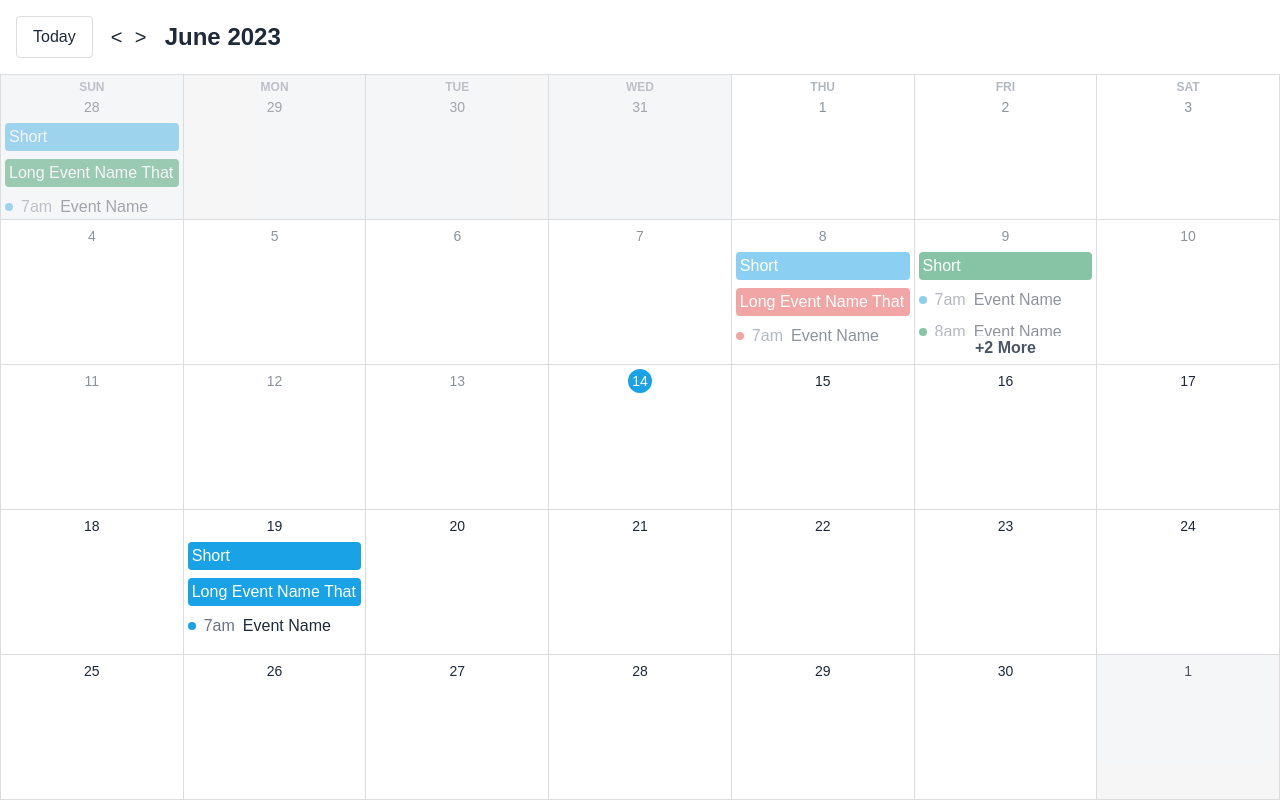
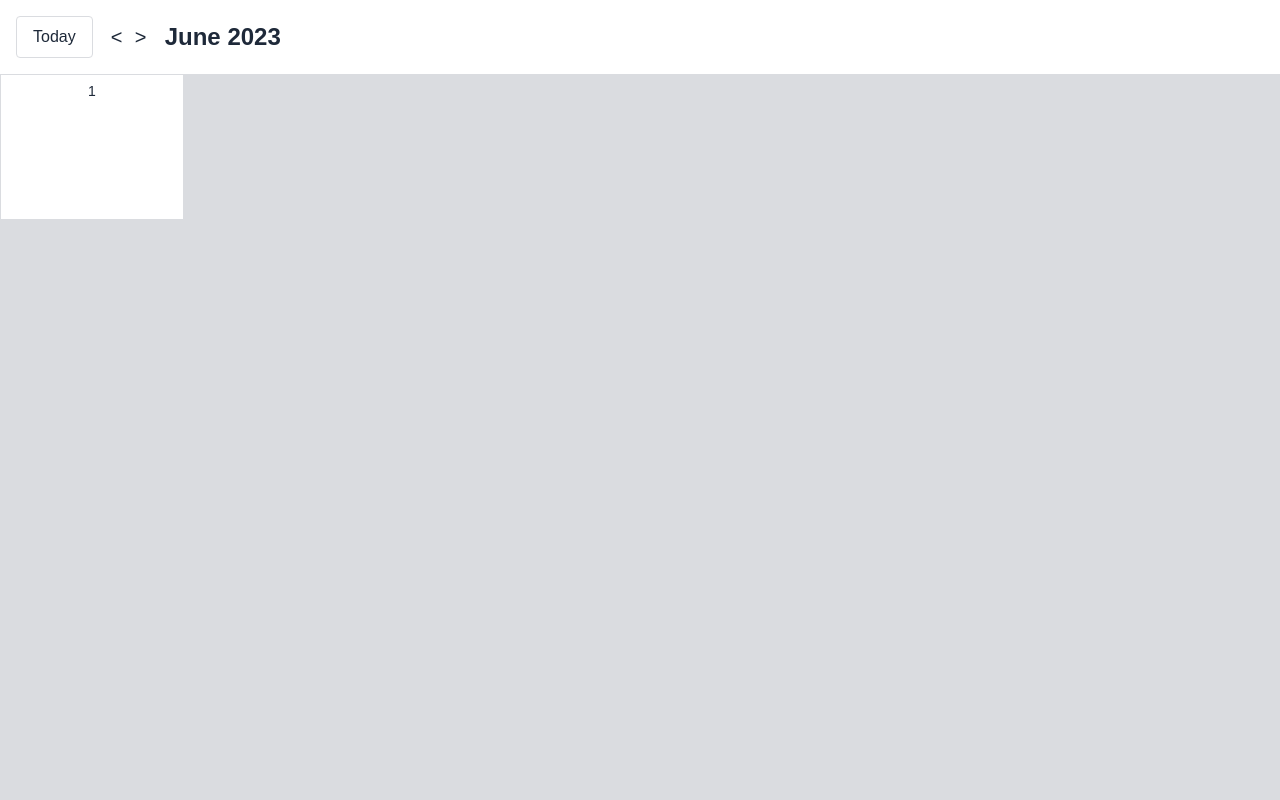
Before and after one commit to RodeoRhodia/google-calendar-clone, a React (Vite) app: page / in a window 1280 px wide. Built offline with nearby package versions, Linux system fonts and the light colour scheme.

Commit message:
start of dynamic month display

```diff
--- a/src/components/CalendarGrid.tsx
+++ b/src/components/CalendarGrid.tsx
@@ -2,7 +2,7 @@ import { DayCell, type DayCellProps } from "./DayCell";
 
 export function CalendarGrid() {
     // Sample data matching the reference HTML
-    const days: DayCellProps[] = [
+    const daysFixed: DayCellProps[] = [
         // Week 1
         {
             weekName: "Sun",
@@ -169,6 +169,8 @@ export function CalendarGrid() {
         { dayNumber: 1, isNonMonthDay: true },
     ];
 
+	const days: DayCellProps[] = [{ dayNumber: 1}];
+
     return (
         <div className="flex-1 min-h-0 overflow-y-auto grid grid-cols-7 grid-rows-5 bg-border-color gap-px p-px">
             {days.map((day, index) => (
```
